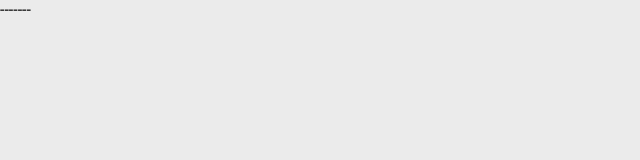
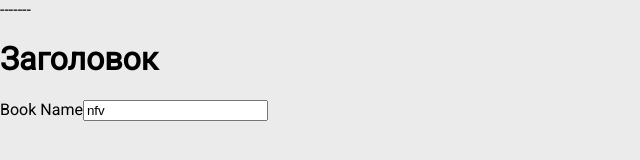
Before and after one commit to RKatarine/drag-and-drop-list, a React app: page / in a window 1280 px wide. Shown: the whole page, without its empty margins (0-640 px from the left). Built offline with nearby package versions, Linux system fonts and the light colour scheme.

Commit message:
first commit

```diff
--- a/babel.config.js
+++ b/babel.config.js
@@ -7,5 +7,11 @@ module.exports = {
   presets:  [
     "@babel/preset-env",
     "@babel/preset-react"
+  ],
+  plugins: [
+    [
+      "@babel/plugin-proposal-class-properties"
+    ]
   ]
+
 };
--- a/package.json
+++ b/package.json
@@ -1,5 +1,5 @@
 {
-  "name": "drag-and-drop-list",
+  "name": "learn-hoc",
   "version": "1.0.0",
   "description": "",
   "main": "index.js",
@@ -28,6 +28,7 @@
   "devDependencies": {
     "@babel/cli": "^7.5.5",
     "@babel/core": "^7.5.5",
+    "@babel/plugin-proposal-class-properties": "^7.5.5",
     "@babel/polyfill": "^7.4.4",
     "@babel/preset-env": "^7.5.5",
     "@babel/preset-react": "^7.0.0",
--- /dev/null
+++ b/src/components/BookForm/BookForm.js
@@ -0,0 +1,32 @@
+import React from "react";
+import withHandlers from "../hoc/withHandlers";
+
+const BookForm = (props)=> {
+  const { firstName } = props.data;
+  return (
+    <form onSubmit={props.submit}>
+      <h1 onClick={props.onClick}>Заголовок</h1>
+      <div>
+        <label>Book Name</label>
+        <input value={firstName} onChange={props.onChange}/>
+      </div>
+    </form>
+  )
+};
+
+export default withHandlers({
+  submit: props => values => {
+    console.log(props);
+    console.log(values);
+  },
+  onClick: props => event => {
+
+    console.log(props);
+    console.log(event)
+  },
+  onChange: props => event => {
+
+    console.log(props);
+    console.log(event)
+  }
+})(BookForm)
--- /dev/null
+++ b/src/components/hoc/withHandlers.js
@@ -0,0 +1,21 @@
+import React from "react";
+
+export default function withHandlers(handlers) {
+  return function (Component) {
+    class WithHandlers extends React.Component {
+      handlers = Object.keys(handlers).reduce((acc, handlerName) => {
+        const handler = handlers[handlerName];
+        if (typeof handler !== "function") {
+          throw new Error(`Handler ${handlerName} should be function`)
+        }
+        acc[handlerName] = handler(this.props);
+        return acc;
+      }, {});
+
+      render() {
+        return <Component {...this.props} {...this.handlers}/>
+      }
+    }
+    return WithHandlers;
+  }
+}
--- a/src/components/page/MainPage.js
+++ b/src/components/page/MainPage.js
@@ -1,8 +1,14 @@
 import React from 'react';
+import BookForm from '../BookForm/BookForm';
+
+const initialData = {
+  firstName:"nfv"
+};
 
 const MainPage = ({})=>(
   <div>
     -------
+    <BookForm data = {initialData}/>
   </div>
 );
 
--- a/src/index.html
+++ b/src/index.html
@@ -8,7 +8,7 @@
       href="https://fonts.googleapis.com/css?family=Roboto"
       rel="stylesheet"
     />
-    <title>Bariant Geoserver</title>
+    <title>DND_LIST</title>
     <style>
       body {
         background-color: #4242421a;
```
Also changed, not shown: 1 other file.
